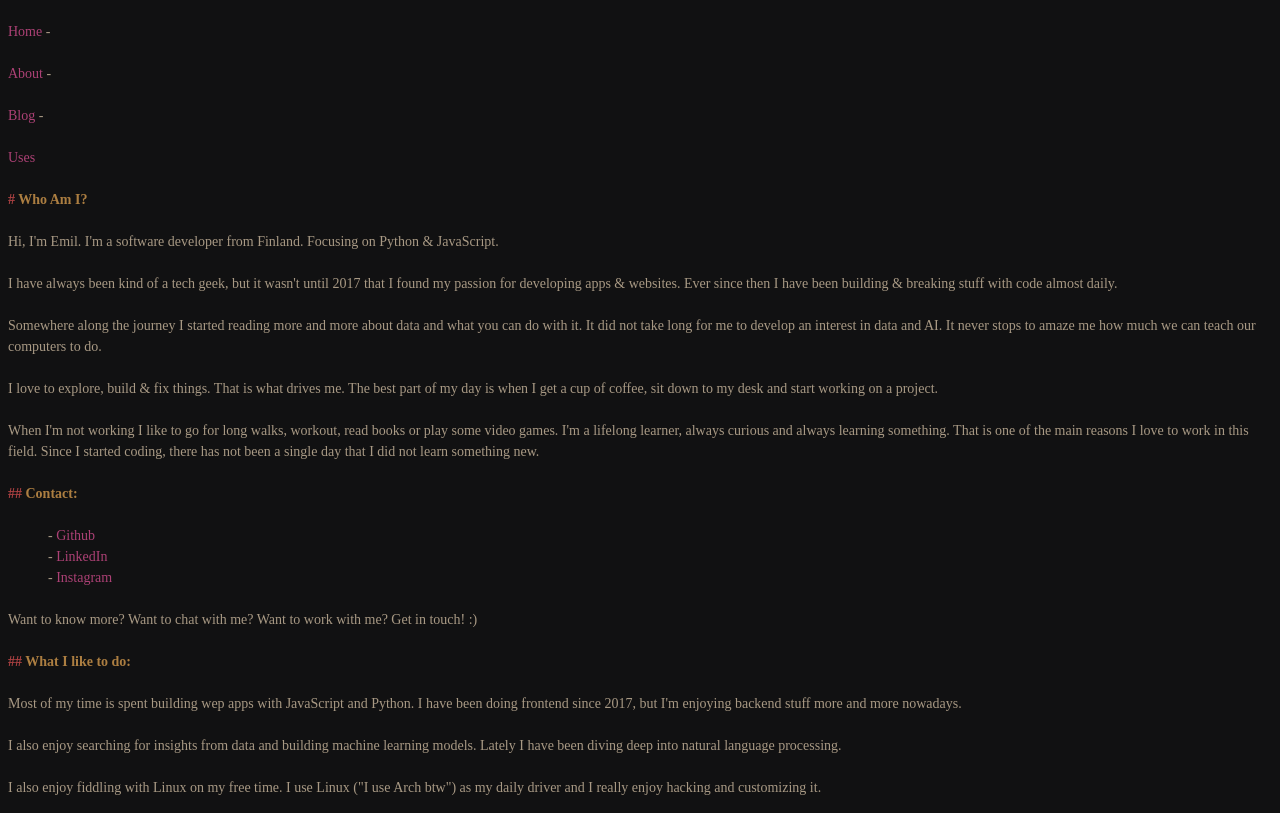
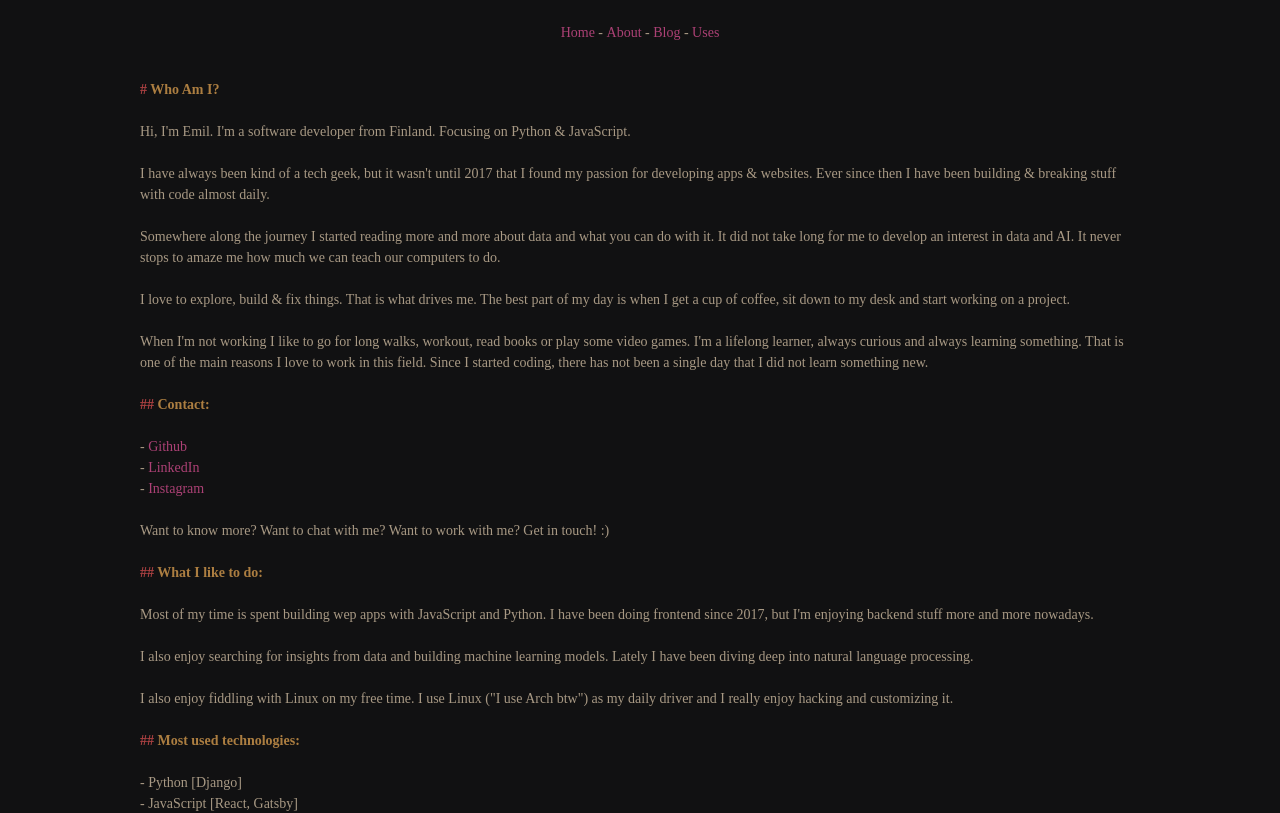
Before and after one commit to emilrwx/emilrwx_website, a Next.js app: page /about in a window 1280 px wide. Shown: the top 813 px of the page. Built offline with nearby package versions, Linux system fonts and the light colour scheme.

Commit message:
fix styling errors

```diff
--- a/components/layout.js
+++ b/components/layout.js
@@ -7,35 +7,35 @@ class Layout extends React.Component {
     const { children } = this.props
 
     return (
-      <div class='container'>
-        <div class='menu'>
-          <div>
-            <p>
-              <Link href='/'>
+      <div className={styles.container}>
+        <div className={styles.menuBar}>
+          <div className={styles.menuLinks}>
+            <p className={styles.menuText}>
+              <Link className={styles.menuLink} href='/'>
                 Home
               </Link>
               &nbsp;-&nbsp;
             </p>
-            <p>
-              <Link href='/about'>
+            <p className={styles.menuText}>
+              <Link className={styles.menuLink} href='/about'>
                 About
               </Link>
               &nbsp;-&nbsp;
             </p>
-            <p>
-              <Link href='/blog'>
+            <p className={styles.menuText}>
+              <Link className={styles.menuLink} href='/blog'>
                 Blog
               </Link>
               &nbsp;-&nbsp;
             </p>
-            <p>
-              <Link href='/uses'>
+            <p className={styles.menuText}>
+              <Link className={styles.menuLink} href='/uses'>
                 Uses
               </Link>
             </p>
           </div>
         </div>
-        <div class='content'>
+        <div className={styles.content}>
           <main>{children}</main>
         </div>
       </div>
--- a/pages/index.js
+++ b/pages/index.js
@@ -5,8 +5,7 @@ export default function Home () {
   return (
     <Layout>
       <Head>
-        <title>Create Next App</title>
-        <link rel='icon' href='/favicon.ico' />
+        <title>Home</title>
       </Head>
       <main>
         <h1>Hi Stranger</h1>
--- a/styles/Layout.module.css
+++ b/styles/Layout.module.css
@@ -1,122 +1,40 @@
 .container {
+  background: var(--bg);
   min-height: 100vh;
-  padding: 0 0.5rem;
-  display: flex;
-  flex-direction: column;
-  justify-content: center;
-  align-items: center;
 }
 
-.main {
-  padding: 5rem 0;
-  flex: 1;
+.menuBar {
   display: flex;
-  flex-direction: column;
-  justify-content: center;
-  align-items: center;
+  justify-content: space-between;
+  margin: auto;
+  width: 100%;
 }
 
-.footer {
-  width: 100%;
-  height: 100px;
-  border-top: 1px solid #eaeaea;
+.menuLinks {
   display: flex;
-  justify-content: center;
-  align-items: center;
+  margin: 0 auto;
 }
 
-.footer img {
-  margin-left: 0.5rem;
+.menuText {
+  margin: 0;
+  line-height: 50px;
+  color: var(--textNormal);
 }
 
-.footer a {
-  display: flex;
-  justify-content: center;
-  align-items: center;
+.menuLink {
+  box-shadow: none;
+  text-decoration: none;
+  color: var(--textLink);
 }
 
-.title a {
-  color: #0070f3;
-  text-decoration: none;
+.menuLink:hover {
+  color: var(--textTitle);
 }
 
-.title a:hover,
-.title a:focus,
-.title a:active {
-  text-decoration: underline;
+.content {
+  margin-left: auto;
+  margin-right: auto;
+  max-width: 1000px;
+  padding: 0 1rem;
+  min-height: calc(100vh - 50px - 2rem);
 }
-
-.title {
-  margin: 0;
-  line-height: 1.15;
-  font-size: 4rem;
-}
-
-.title,
-.description {
-  text-align: center;
-}
-
-.description {
-  line-height: 1.5;
-  font-size: 1.5rem;
-}
-
-.code {
-  background: #fafafa;
-  border-radius: 5px;
-  padding: 0.75rem;
-  font-size: 1.1rem;
-  font-family: Menlo, Monaco, Lucida Console, Liberation Mono, DejaVu Sans Mono,
-    Bitstream Vera Sans Mono, Courier New, monospace;
-}
-
-.grid {
-  display: flex;
-  align-items: center;
-  justify-content: center;
-  flex-wrap: wrap;
-  max-width: 800px;
-  margin-top: 3rem;
-}
-
-.card {
-  margin: 1rem;
-  flex-basis: 45%;
-  padding: 1.5rem;
-  text-align: left;
-  color: inherit;
-  text-decoration: none;
-  border: 1px solid #eaeaea;
-  border-radius: 10px;
-  transition: color 0.15s ease, border-color 0.15s ease;
-}
-
-.card:hover,
-.card:focus,
-.card:active {
-  color: #0070f3;
-  border-color: #0070f3;
-}
-
-.card h3 {
-  margin: 0 0 1rem 0;
-  font-size: 1.5rem;
-}
-
-.card p {
-  margin: 0;
-  font-size: 1.25rem;
-  line-height: 1.5;
-}
-
-.logo {
-  height: 1em;
-}
-
-@media (max-width: 600px) {
-  .grid {
-    width: 100%;
-    flex-direction: column;
-  }
-}
--- a/styles/globals.css
+++ b/styles/globals.css
@@ -19,6 +19,7 @@ html {
 ul,
 ol {
   margin-left: 0;
+  padding: 0;
   list-style-type: none;
 }
 
```
